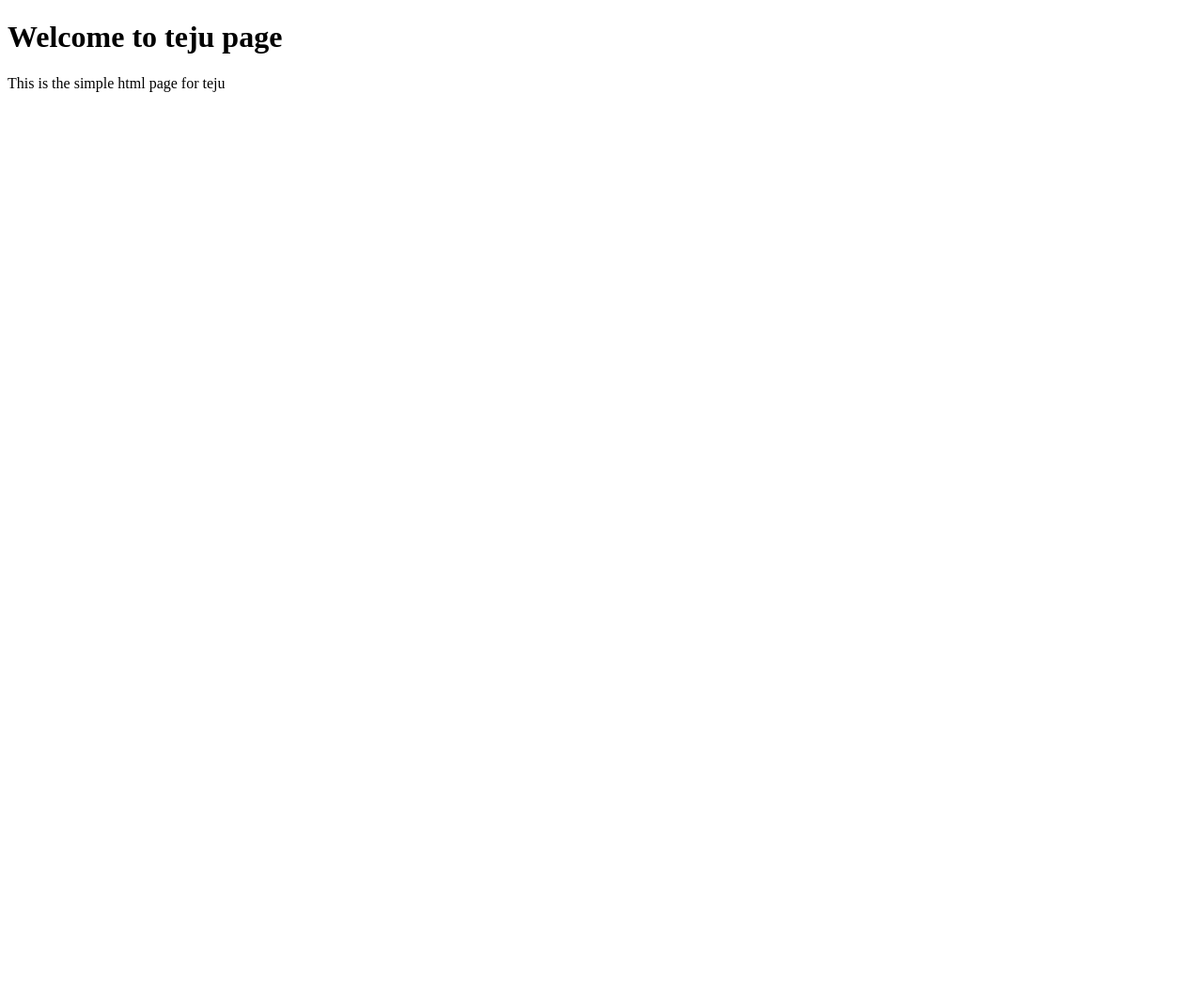
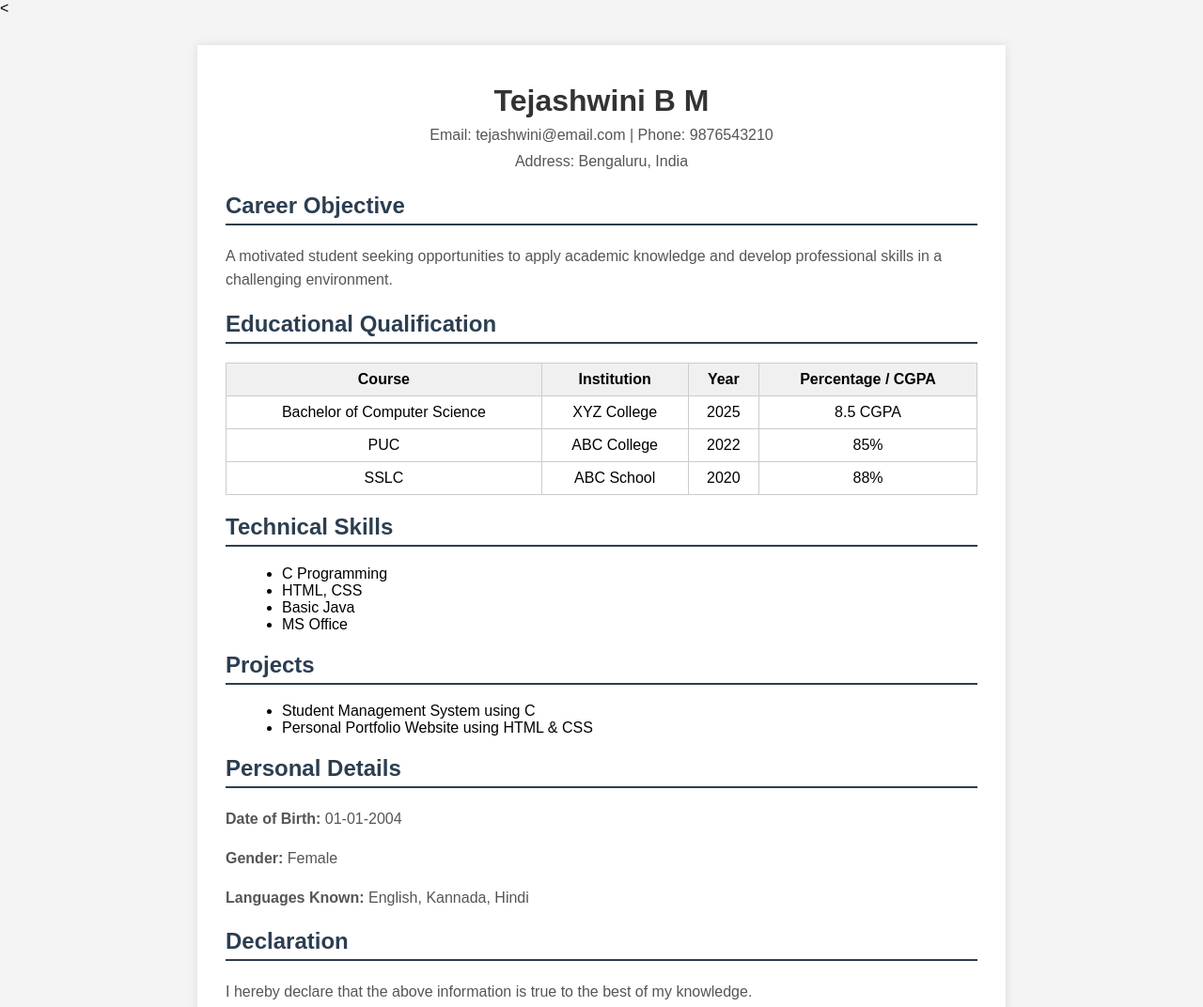
Before and after one commit to tejashwini1109-ctrl/portfolio-tejashwini, a plain HTML site: page index.html in a window 1280 px wide. Shown: the top 1072 px of the page at 94% size. Before the commit the page ends 800 px from the top, so only its background shows below. Drawn offline with Linux system fonts and the light colour scheme.

Commit message:
change for the html

```diff
--- a/index.html
+++ b/index.html
@@ -1,12 +1,161 @@
-<!DOCTYPE html>
+<<!DOCTYPE html>
 <html lang="en">
 <head>
     <meta charset="UTF-8">
-    <meta name="viewport" content="width=device-width, initial-scale=1.0">
-    <title>Tejashwini</title>
+    <title>Student CV</title>
+    <style>
+        body {
+            font-family: Arial, sans-serif;
+            background-color: #f4f4f4;
+            margin: 0;
+            padding: 0;
+        }
+
+        .container {
+            width: 800px;
+            margin: 30px auto;
+            background: #ffffff;
+            padding: 20px 30px;
+            box-shadow: 0 0 10px rgba(0,0,0,0.1);
+        }
+
+        h1 {
+            text-align: center;
+            color: #333;
+            margin-bottom: 5px;
+        }
+
+        h2 {
+            color: #2c3e50;
+            border-bottom: 2px solid #2c3e50;
+            padding-bottom: 5px;
+        }
+
+        p {
+            line-height: 1.6;
+            color: #555;
+        }
+
+        .header {
+            text-align: center;
+            margin-bottom: 20px;
+        }
+
+        .header p {
+            margin: 2px;
+        }
+
+        ul {
+            margin-left: 20px;
+        }
+
+        table {
+            width: 100%;
+            border-collapse: collapse;
+            margin-top: 10px;
+        }
+
+        table, th, td {
+            border: 1px solid #ccc;
+        }
+
+        th, td {
+            padding: 8px;
+            text-align: center;
+        }
+
+        th {
+            background-color: #f0f0f0;
+        }
+
+        .section {
+            margin-bottom: 20px;
+        }
+    </style>
 </head>
 <body>
- <h1>Welcome to teju page</h1>
- <p>This is the simple html page for teju</p>
+
+<div class="container">
+
+    <div class="header">
+        <h1>Tejashwini B M</h1>
+        <p>Email: tejashwini@email.com | Phone: 9876543210</p>
+        <p>Address: Bengaluru, India</p>
+    </div>
+
+    <div class="section">
+        <h2>Career Objective</h2>
+        <p>
+            A motivated student seeking opportunities to apply academic knowledge
+            and develop professional skills in a challenging environment.
+        </p>
+    </div>
+
+    <div class="section">
+        <h2>Educational Qualification</h2>
+        <table>
+            <tr>
+                <th>Course</th>
+                <th>Institution</th>
+                <th>Year</th>
+                <th>Percentage / CGPA</th>
+            </tr>
+            <tr>
+                <td>Bachelor of Computer Science</td>
+                <td>XYZ College</td>
+                <td>2025</td>
+                <td>8.5 CGPA</td>
+            </tr>
+            <tr>
+                <td>PUC</td>
+                <td>ABC College</td>
+                <td>2022</td>
+                <td>85%</td>
+            </tr>
+            <tr>
+                <td>SSLC</td>
+                <td>ABC School</td>
+                <td>2020</td>
+                <td>88%</td>
+            </tr>
+        </table>
+    </div>
+
+    <div class="section">
+        <h2>Technical Skills</h2>
+        <ul>
+            <li>C Programming</li>
+            <li>HTML, CSS</li>
+            <li>Basic Java</li>
+            <li>MS Office</li>
+        </ul>
+    </div>
+
+    <div class="section">
+        <h2>Projects</h2>
+        <ul>
+            <li>Student Management System using C</li>
+            <li>Personal Portfolio Website using HTML & CSS</li>
+        </ul>
+    </div>
+
+    <div class="section">
+        <h2>Personal Details</h2>
+        <p><strong>Date of Birth:</strong> 01-01-2004</p>
+        <p><strong>Gender:</strong> Female</p>
+        <p><strong>Languages Known:</strong> English, Kannada, Hindi</p>
+    </div>
+
+    <div class="section">
+        <h2>Declaration</h2>
+        <p>
+            I hereby declare that the above information is true to the best of my knowledge.
+        </p>
+        <p><strong>Place:</strong> Bengaluru</p>
+        <p><strong>Signature:</strong> Tejashwini B M</p>
+    </div>
+
+</div>
+
 </body>
 </html>
```
